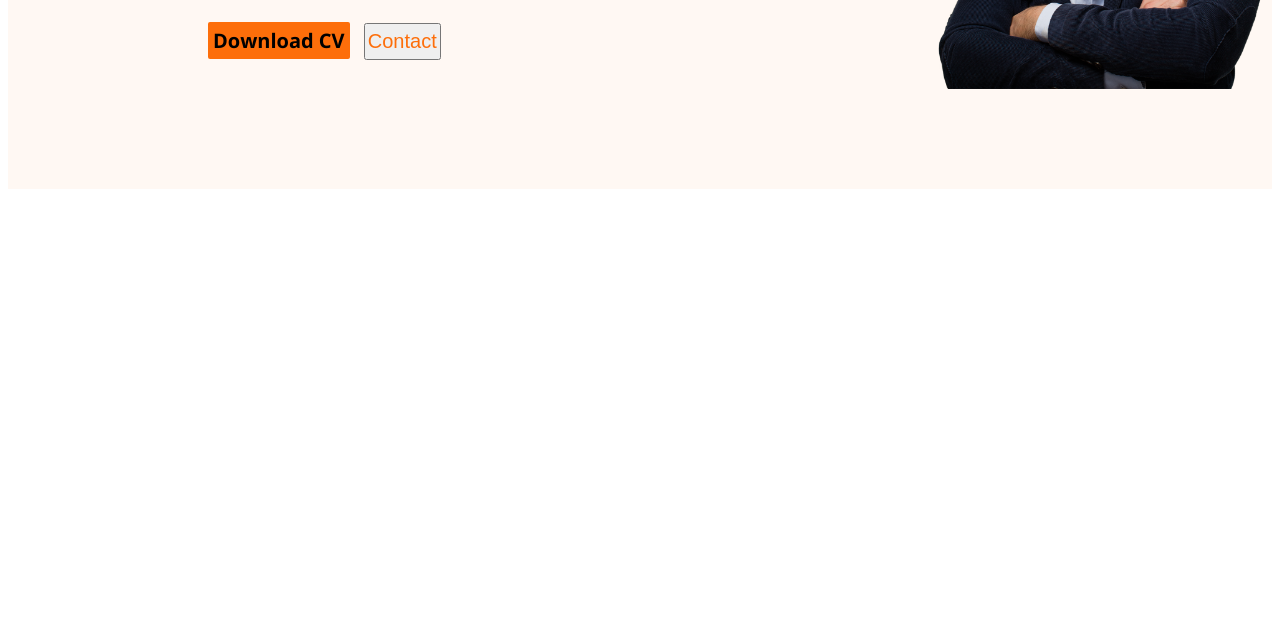
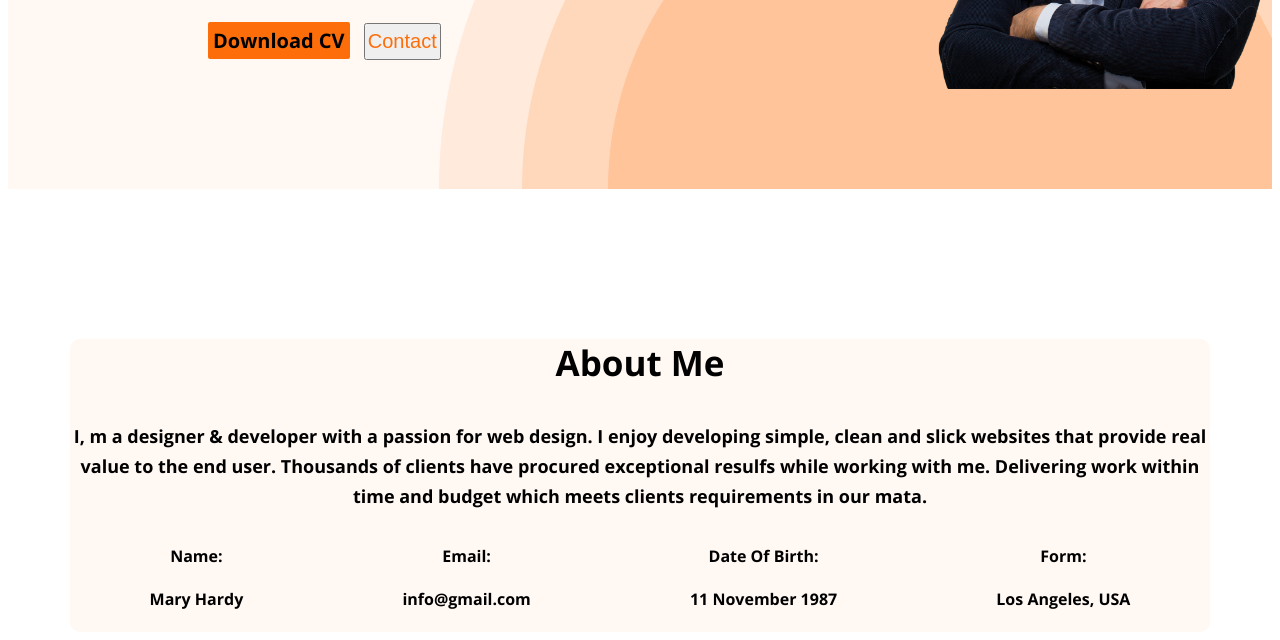
Before and after one commit to yasinarafatwebdeveloper/web-developer-portfolio, a plain HTML site: page index.html in a window 1280 px wide. Shown: the part 521-1161 px from the top of the page. Before the commit the page ends 800 px from the top, so only its background shows below. Drawn offline with nearby package versions, Linux system fonts and the light colour scheme.

Commit message:
about work is done

```diff
--- a/css/style.css
+++ b/css/style.css
@@ -1,3 +1,10 @@
+
+/* header{
+    background-image: url(../images/header_bg.png);
+    background-repeat: no-repeat;
+    background-position: right bottom;
+} */
+
 nav{
      display: flex;
      align-items: center;
@@ -34,6 +41,9 @@ nav a{
 }
 header{
     background-color:#FFF8F3;
+    background-image: url(../images/header_bg.png);
+    background-repeat: no-repeat;
+    background-position: right bottom;
 }
 /* header section is start */
 .main-div{
@@ -110,3 +120,44 @@ margin:10px;
     align-items: center;
     /* justify-content: space-between; */
 }
+/* main section work is start */
+
+.all-work{
+    border-radius: 10px;
+background: #FFF8F3;
+margin-top: 150px;
+}
+main{
+    max-width: 1140px;
+    margin: 0 auto;
+}
+.title{
+
+text-align: center;
+
+font-size: 35px;
+/* font-style: normal; */
+font-weight: 700;
+/* line-height: normal; */
+}
+
+.text-description{
+
+
+text-align: center;
+/* justify-content: center; */
+font-size: 18px;
+/* font-style: normal;s */
+font-weight: 400;
+line-height: 30px;
+/* width: 827px;
+margin-left: 200px; */
+}
+.text-description-info{
+
+    display: flex;
+    justify-content: space-around;
+}
+.text-info{
+    text-align: center;
+}
--- a/index.html
+++ b/index.html
@@ -34,7 +34,33 @@
     </div>
     </header>
     <main>
+        <section class="all-work">
+            <div>
+                <h3 class="title">About Me</h3>
+                <p class="text-description">I, m a designer & developer with a passion for web design. I enjoy developing simple, clean and slick websites that provide real value to the end user. Thousands of clients have procured exceptional resulfs while working with me. Delivering work within time and budget which meets clients requirements in our mata.</p>
+            </div>
+            <div class="text-description-info">
+                <div class="text-info">
+                    <p>Name:</p>
+                    <h4>Mary Hardy</h4>
+                </div>
 
+                <div class="text-info">
+                    <p>Email:</p>
+                    <h4>info@gmail.com</h4>
+                </div>
+
+                <div class="text-info">
+                    <p>Date Of Birth:</p>
+                    <h4>11 November 1987</h4>
+                </div>
+
+                <div class="text-info">
+                    <p>Form:</p>
+                    <h4>Los Angeles, USA</h4>
+                </div>
+            </div>
+        </section>
     </main>
     <footer>
 
```
